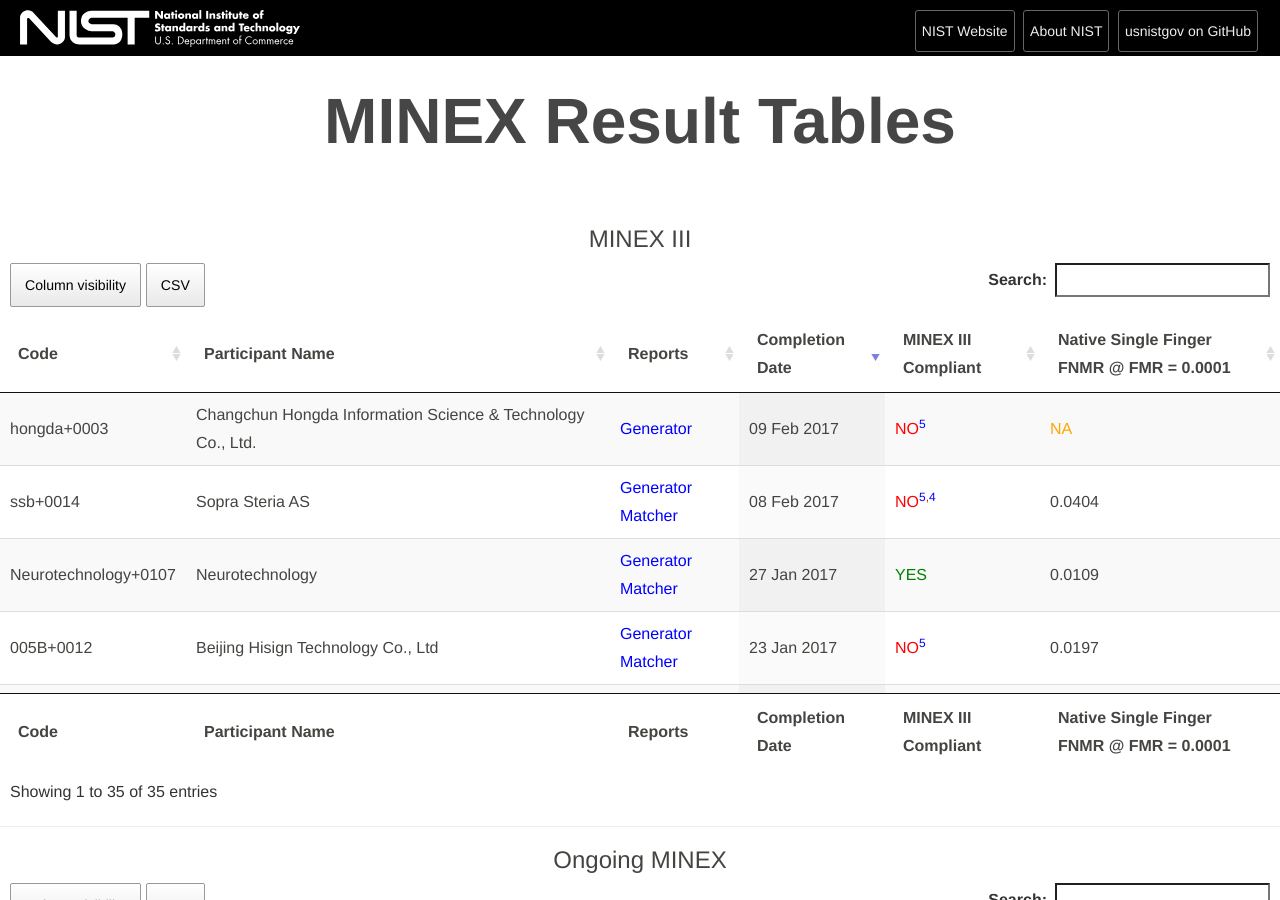
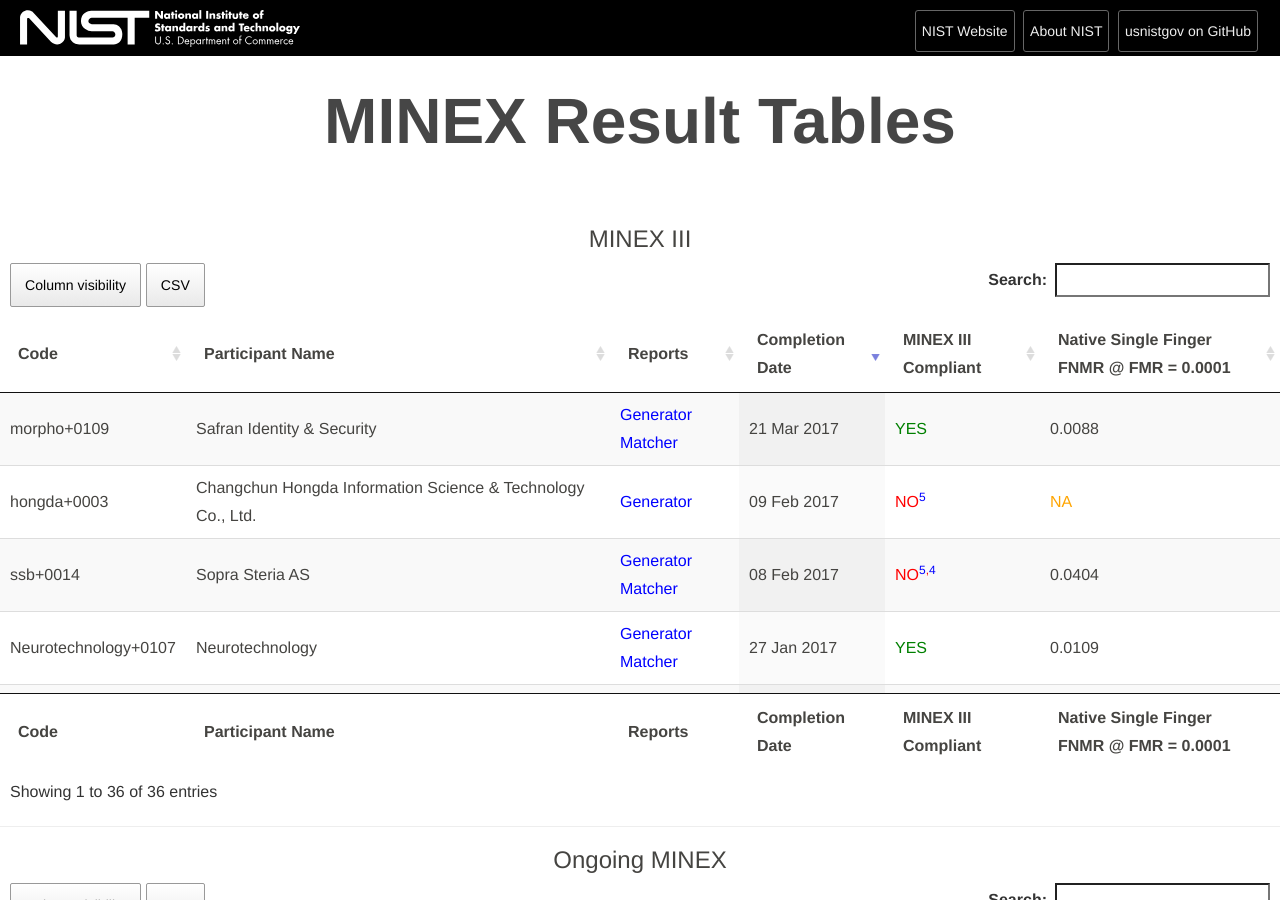
Before and after one commit to usnistgov/minex, a Jekyll site: the page built from results/tables/index.html, in a window 1280 px wide and 900 px high. Built offline with Jekyll 4.4.1, drawn with Linux system fonts in a browser that asks for light colours.

Commit message:
added morpho+0109

```diff
--- a/_includes/results/minexiii.html
+++ b/_includes/results/minexiii.html
@@ -528,13 +528,13 @@
 			<td>Safran Identity &amp; Security</td>
 			<td><a href="http://nigos.nist.gov:8080/evaluations/minexiii/reportcards/morpho+0107_generator_report.pdf">Generator</a> <a href="http://nigos.nist.gov:8080/evaluations/minexiii/reportcards/morpho+0107_matcher_report.pdf">Matcher</a></td>
 			<td>09/22/2016</td>
-			<td class="minex_yes">YES</td>
-			<td class="minex_yes">YES</td>
-			<td class="minex_yes">YES</td>
+			<td class="minex_retired">RETIRED</td>
+			<td class="minex_retired">RETIRED</td>
+			<td class="minex_retired">RETIRED</td>
 			<td>0.0091</td>
 			<td>0.00004</td>
-			<td class="minex_yes">YES</td>
-			<td class="minex_yes">YES</td>
+			<td class="minex_retired">RETIRED</td>
+			<td class="minex_retired">RETIRED</td>
 			<td>593469</td>
 			<td>001D</td>
 			<td>0107</td>
@@ -561,6 +561,26 @@
 			<td class="minex_na">NA</td>
 			<td>001D</td>
 			<td>0108</td>
+			<td class="minex_na">NA</td>
+		</tr>
+		<tr>
+			<td>morpho+0109</td>
+			<td>Safran Identity &amp; Security</td>
+			<td><a href="http://nigos.nist.gov:8080/evaluations/minexiii/reportcards/morpho+0109_generator_report.pdf">Generator</a> <a href="http://nigos.nist.gov:8080/evaluations/minexiii/reportcards/morpho+0109_matcher_report.pdf">Matcher</a></td>
+			<td>03/21/2017</td>
+			<td class="minex_yes">YES</td>
+			<td class="minex_yes">YES</td>
+			<td class="minex_yes">YES</td>
+			<td>0.0088</td>
+			<td>0.00002</td>
+			<td class="minex_yes">YES</td>
+			<td class="minex_yes">YES</td>
+			<td>87762</td>
+			<td>001D</td>
+			<td>0109</td>
+			<td class="minex_na">NA</td>
+			<td>001D</td>
+			<td>0109</td>
 			<td class="minex_na">NA</td>
 		</tr>
 		<tr>
```
Also changed, not shown: results/csvs/interoperable_matrix_0001.csv (added, +16 -0 lines), results/csvs/interoperable_matrix_01.csv (added, +16 -0 lines).
